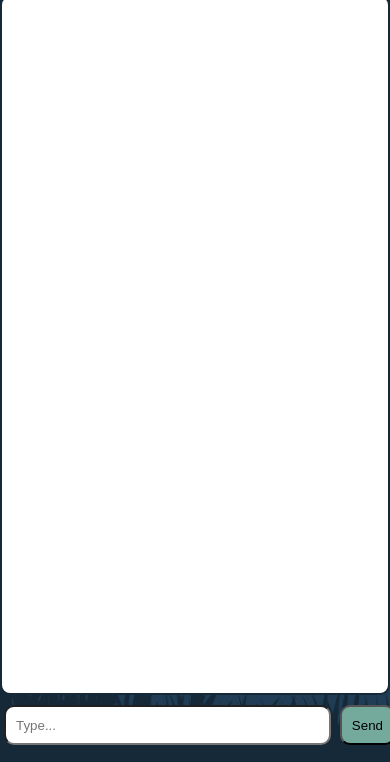
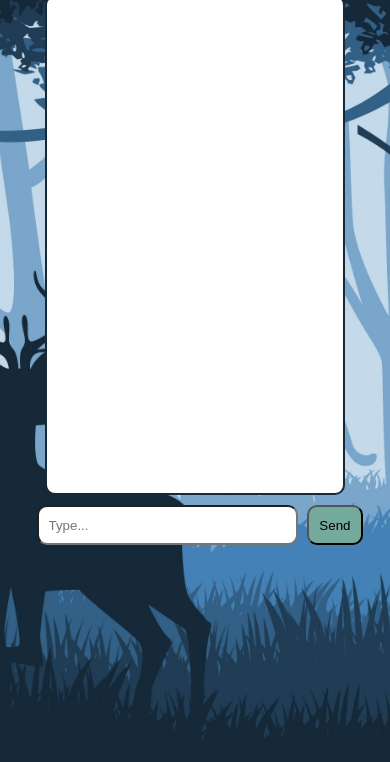
Before and after one commit to SaadMahmud1/2chan, a website: page docs/index.html in a window 390 px wide. Shown: the part 82-844 px from the top of the page. Drawn offline with Linux system fonts and the light colour scheme.

Commit message:
Update style.css

```diff
--- a/docs/style.css
+++ b/docs/style.css
@@ -113,12 +113,12 @@ header h2 {
 
 @media(max-width:600px){
     .write{
-        width: 400px;
-        height: 700px;
+        width: 300px;
+        height: 500px;
     }
 
     .input-box{
-        width: 400px;
+        width: 335px;
         height: 40px;
     }
 }
```
